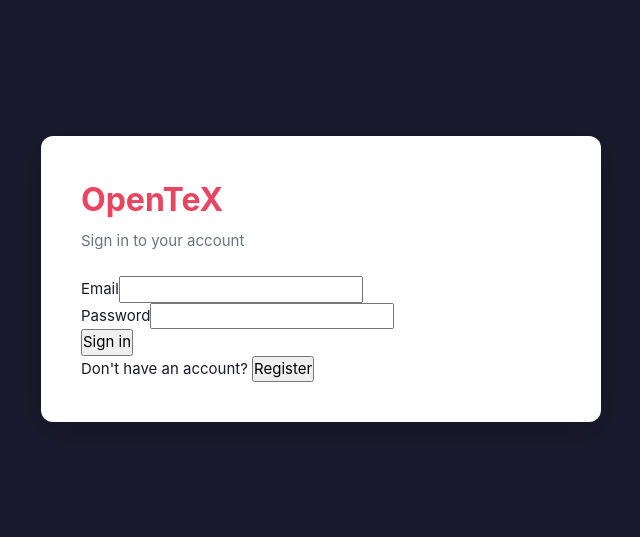
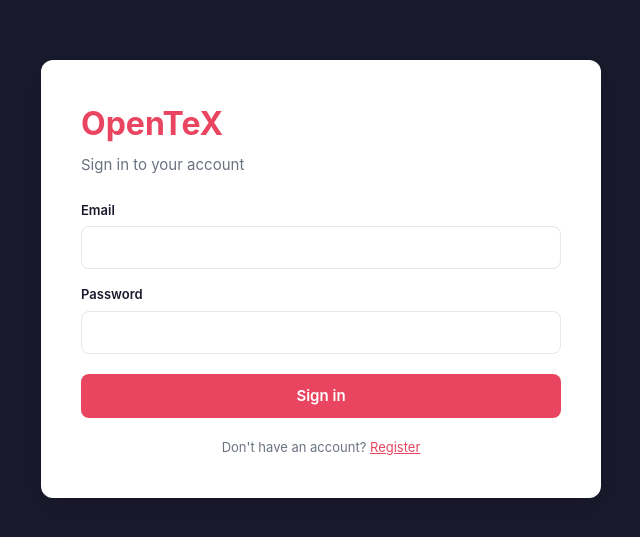
Before and after one commit to Type-Here/OpenTeX, a React app in the folder frontend/: page / in a window 1280 px wide. Shown: the part 121-658 px from the top of the page, without its empty margins (319-959 px from the left). Built offline with nearby package versions, Linux system fonts and the light colour scheme; the HTML template or start-up script is replaced by a standard one.

Commit message:
refactor: update authentication handling in client.js and enhance LoginPage styles

```diff
--- a/frontend/src/api/client.js
+++ b/frontend/src/api/client.js
@@ -5,8 +5,8 @@ const client = axios.create()
 client.interceptors.request.use((config) => {
   const stored = localStorage.getItem('opentex_user')
   if (stored) {
-    const { user_id } = JSON.parse(stored)
-    if (user_id) config.headers['X-User-Id'] = user_id
+    const { token } = JSON.parse(stored)
+    if (token) config.headers['Authorization'] = `Bearer ${token}`
   }
   return config
 })
--- a/frontend/src/styles/LoginPage.module.css
+++ b/frontend/src/styles/LoginPage.module.css
@@ -28,86 +28,73 @@
   margin-bottom: 24px;
 }
 
-.search {
+.form {
+  display: flex;
+  flex-direction: column;
+  gap: 16px;
+}
+
+.field {
+  display: flex;
+  flex-direction: column;
+  gap: 6px;
+}
+
+.label {
+  font-size: 13px;
+  font-weight: 600;
+  color: var(--text);
+}
+
+.input {
   width: 100%;
   padding: 10px 14px;
   border: 1px solid var(--border);
   border-radius: var(--radius);
-  margin-bottom: 16px;
   outline: none;
+  font-size: 14px;
   transition: border-color 0.15s;
+  box-sizing: border-box;
 }
 
-.search:focus {
+.input:focus {
   border-color: var(--accent);
 }
 
-.list {
-  list-style: none;
-  max-height: 420px;
-  overflow-y: auto;
-  display: flex;
-  flex-direction: column;
-  gap: 8px;
+.submitBtn {
+  width: 100%;
+  padding: 11px;
+  background: var(--accent);
+  color: #fff;
+  border: none;
+  border-radius: var(--radius);
+  font-size: 15px;
+  font-weight: 600;
+  cursor: pointer;
+  transition: opacity 0.15s;
+  margin-top: 4px;
 }
 
-.userBtn {
-  width: 100%;
-  display: flex;
-  align-items: center;
-  gap: 14px;
-  padding: 12px 14px;
-  border: 1px solid var(--border);
-  border-radius: var(--radius);
-  background: var(--surface);
-  text-align: left;
-  transition: background 0.15s, border-color 0.15s;
+.submitBtn:disabled {
+  opacity: 0.6;
+  cursor: not-allowed;
 }
 
-.userBtn:hover {
-  background: #f9fafb;
-  border-color: var(--accent);
+.switchText {
+  margin-top: 20px;
+  text-align: center;
+  font-size: 13px;
+  color: var(--text-muted);
 }
 
-.avatar {
-  flex-shrink: 0;
-  width: 40px;
-  height: 40px;
-  border-radius: 50%;
-  background: var(--accent);
-  color: #fff;
-  display: flex;
-  align-items: center;
-  justify-content: center;
-  font-weight: 700;
-  font-size: 14px;
-  text-transform: uppercase;
-}
-
-.userInfo {
-  display: flex;
-  flex-direction: column;
-  gap: 2px;
-  overflow: hidden;
-}
-
-.userInfo strong {
-  font-size: 14px;
-  color: var(--text);
-}
-
-.userInfo span {
-  font-size: 12px;
-  color: var(--text-muted);
-  white-space: nowrap;
-  overflow: hidden;
-  text-overflow: ellipsis;
-}
-
-.dept {
-  font-size: 11px !important;
-  color: var(--accent) !important;
-  font-weight: 600;
+.switchBtn {
+  background: none;
+  border: none;
+  color: var(--accent);
+  font-size: 13px;
+  padding: 0;
+  cursor: pointer;
+  text-decoration: underline;
 }
 
 .message {
```
